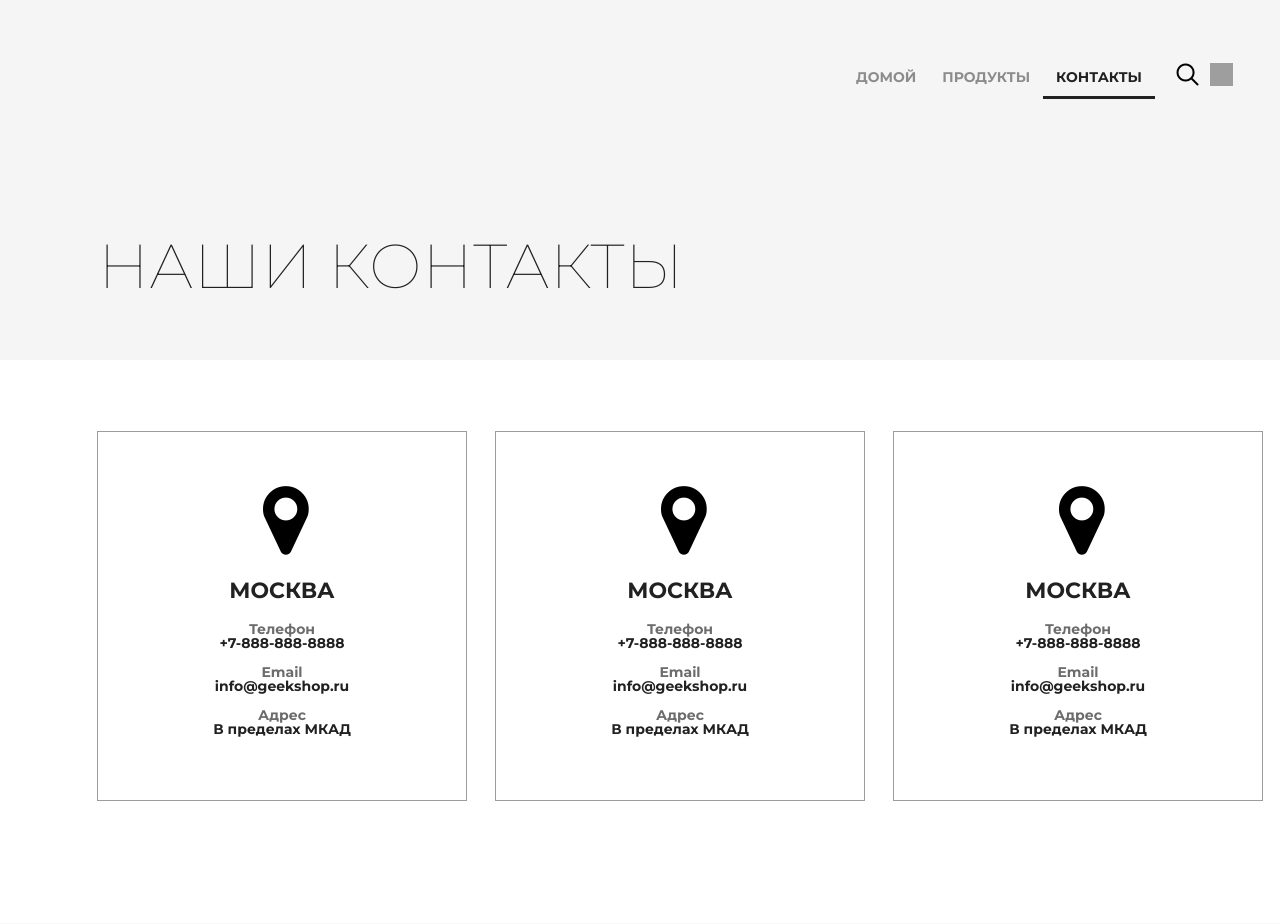
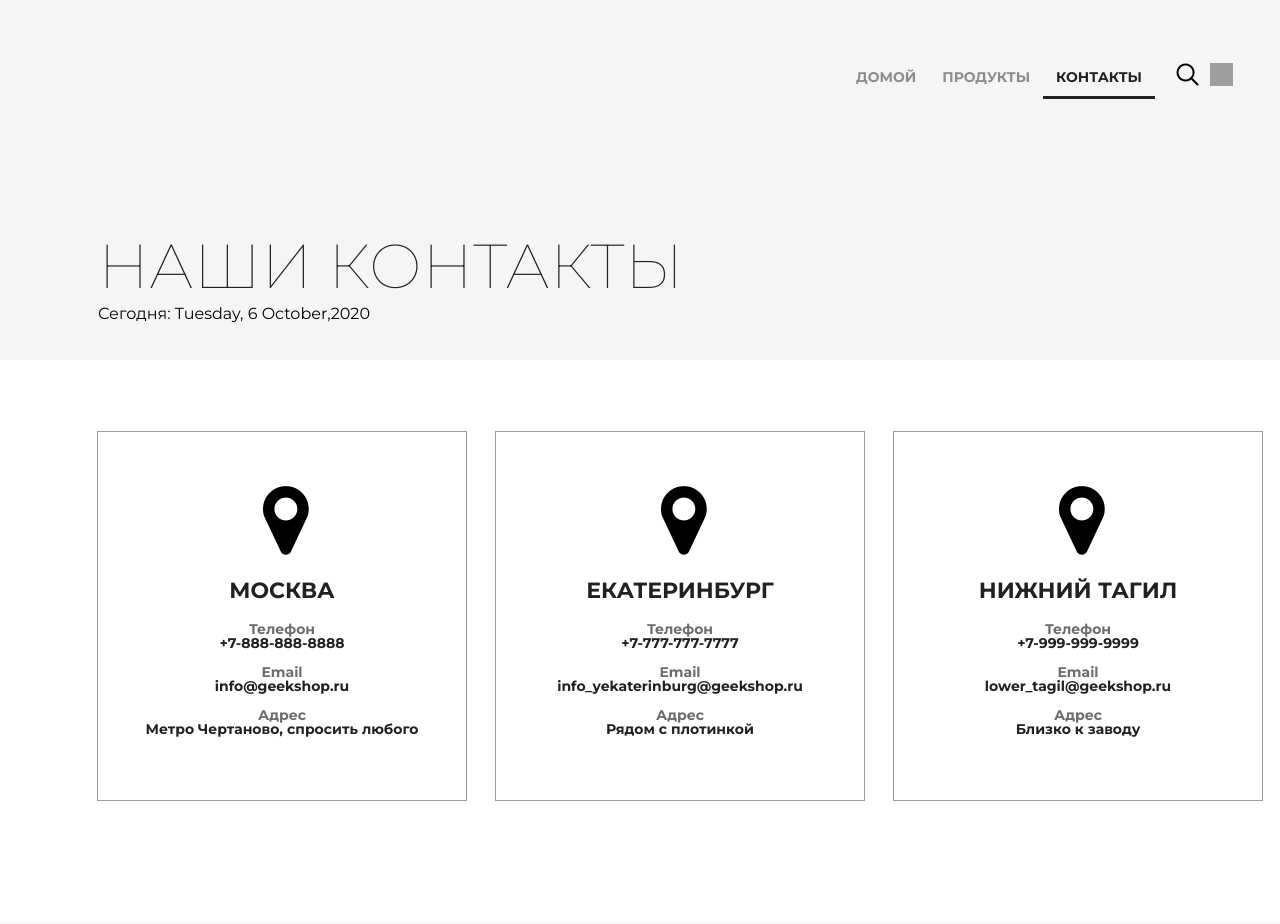
Before and after one commit to vmikulitskii/geekshop, a Django app: page /contact/ in a window 1280 px wide; the page is wider, and only the part inside the window is pictured. Shown: the top 924 px of that part. Run offline with Django 3.2, Linux system fonts and the light colour scheme; grey boxes are pictures that could not be loaded.

Commit message:
Lesson 2. Repeat and filters

```diff
--- a/geekshop/urls.py
+++ b/geekshop/urls.py
@@ -1,11 +1,16 @@
 from django.contrib import admin
 from django.urls import path
-
 import mainapp.views as mainapp
 
-urlpatterns =[
+
+urlpatterns = [
     path("admin/", admin.site.urls),
     path("", mainapp.main, name="main"),
     path("products/", mainapp.products,name="products"),
+    path("products/all", mainapp.products, name="products_all"),
+    path("products/home", mainapp.products, name="products_home"),
+    path("products/office", mainapp.products, name="products_office"),
+    path("products/modern", mainapp.products, name="products_modern"),
+    path("products/classic", mainapp.products, name="products_classic"),
     path("contact/", mainapp.contact,name="contact"),
-]
+    ]
--- a/mainapp/templates/mainapp/base.html
+++ b/mainapp/templates/mainapp/base.html
@@ -6,7 +6,7 @@
     <meta charset="utf-8">
     <title>
         {% block title %}
-            {{ title }}
+            {{ title|capfirst }}
         {% endblock title %}
     </title>
 
--- a/mainapp/templates/mainapp/contact.html
+++ b/mainapp/templates/mainapp/contact.html
@@ -7,60 +7,34 @@
 		{% include 'mainapp/includes/inc_menu.html' %}
 	</div>
 	<h1>наши контакты</h1>
+	<p>Сегодня: {{ visit_date|date:"l, j F,Y" }}</p>
 </div>
 {% endblock %}
 
 {% block content %}
+
 <div class="location">
+	{% for location in locations %}
 		<div class="location-1">
 			<i class="fa fa-map-marker fa-5x"></i>
-		<h4>Москва</h4>
+			<h4>{{ location.city }}</h4>
 			<div class="contacts">
 				<h5>Телефон</h5>
-			<p>+7-888-888-8888</p>
+				<p>{{ location.phone }}</p>
 			</div>
 			<div class="contacts">
 				<h5>Email</h5>
-			<p>info@geekshop.ru</p>
+				<p>{{ location.email }}</p>
 			</div>
 			<div class="contacts">
 				<h5>Адрес</h5>
-			<p>В пределах МКАД</p>
+				<p>{{ location.address }}</p>
 			</div>
 		</div>
-	<div class="location-1">
-		<i class="fa fa-map-marker fa-5x"></i>
-		<h4>Москва</h4>
-		<div class="contacts">
-			<h5>Телефон</h5>
-			<p>+7-888-888-8888</p>
+	{% endfor %}
 </div>
-		<div class="contacts">
-			<h5>Email</h5>
-			<p>info@geekshop.ru</p>
-		</div>
-		<div class="contacts">
-			<h5>Адрес</h5>
-			<p>В пределах МКАД</p>
-		</div>
-	</div>
-	<div class="location-1">
-		<i class="fa fa-map-marker fa-5x"></i>
-		<h4>Москва</h4>
-		<div class="contacts">
-			<h5>Телефон</h5>
-			<p>+7-888-888-8888</p>
-		</div>
-		<div class="contacts">
-			<h5>Email</h5>
-			<p>info@geekshop.ru</p>
-		</div>
-		<div class="contacts">
-			<h5>Адрес</h5>
-			<p>В пределах МКАД</p>
-		</div>
-	</div>
-</div>
+
+
 
 <div class="clr"></div>
 
--- a/mainapp/views.py
+++ b/mainapp/views.py
@@ -33,12 +33,63 @@ def main(request):
 
 def products(request):
     title = 'товары'
-    content = {"title":title}
+
+
+    links_menu = [
+        {"href": "products_all", "name": "все"},
+        {"href": "products_home", "name": "дом"},
+        {"href": "products_office", "name": "офис"},
+        {"href": "products_modern", "name": "модерн"},
+        {"href": "products_classic", "name": "классика"},
+    ]
+
+    same_products = [
+        {
+            "name": "Отличный стул",
+            "desc": "Не оторваться.",
+            "image_src": "product-11.jpg", "alt": "продукт 11"
+        },
+
+        {
+            "name": "Стул повышенного качества",
+            "desc": "Комфортно.",
+            "image_src": "product-21.jpg",
+            "alt": "продукт 21"
+        },
+
+        {
+            "name": "Стул премиального качества",
+            "desc": "Просто попробуйте.",
+            "image_src": "product-31.jpg",
+            "alt": "продукт 31",
+        },
+    ]
+    content = {"title":title, 'links_menu':links_menu, "same_products":same_products}
     return render(request, "mainapp/products.html",content)
 
 
 def contact(request):
     title = 'о нас'
     visit_date = datetime.now()
-    content = {"title":title,"visit_date":visit_date}
+
+    locations = [
+        {
+            "city": "Москва",
+            "phone": "+7-888-888-8888",
+            "email": "info@geekshop.ru",
+            "address": "Метро Чертаново, спросить любого"},
+        {
+            "city": "Екатеринбург",
+            "phone": "+7-777-777-7777",
+            "email": "info_yekaterinburg@geekshop.ru",
+            "address": "Рядом с плотинкой",
+        },
+        {
+            "city": "Нижний Тагил",
+            "phone": "+7-999-999-9999",
+            "email": "lower_tagil@geekshop.ru",
+            "address": "Близко к заводу",
+        },
+    ]
+    content = {"title": title, "visit_date": visit_date, "locations": locations}
     return render(request, "mainapp/contact.html",content)
```
Also changed, not shown: mainapp/templates/mainapp/includes/inc_categories_menu.html (added, +9 -0 lines), mainapp/templates/mainapp/products.html (+7 -29 lines). Lines whose indentation alone changed are shown as unchanged.
